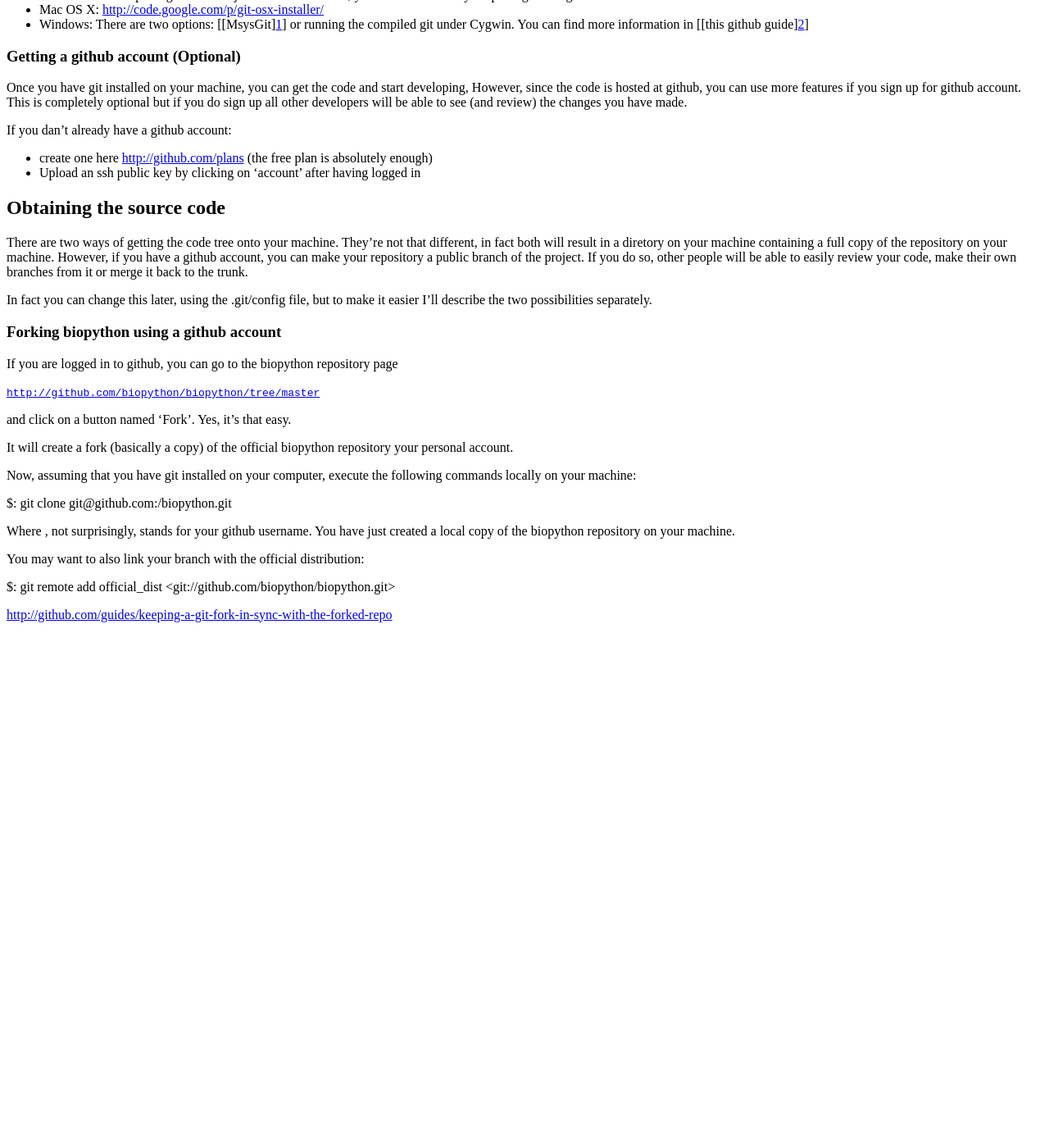
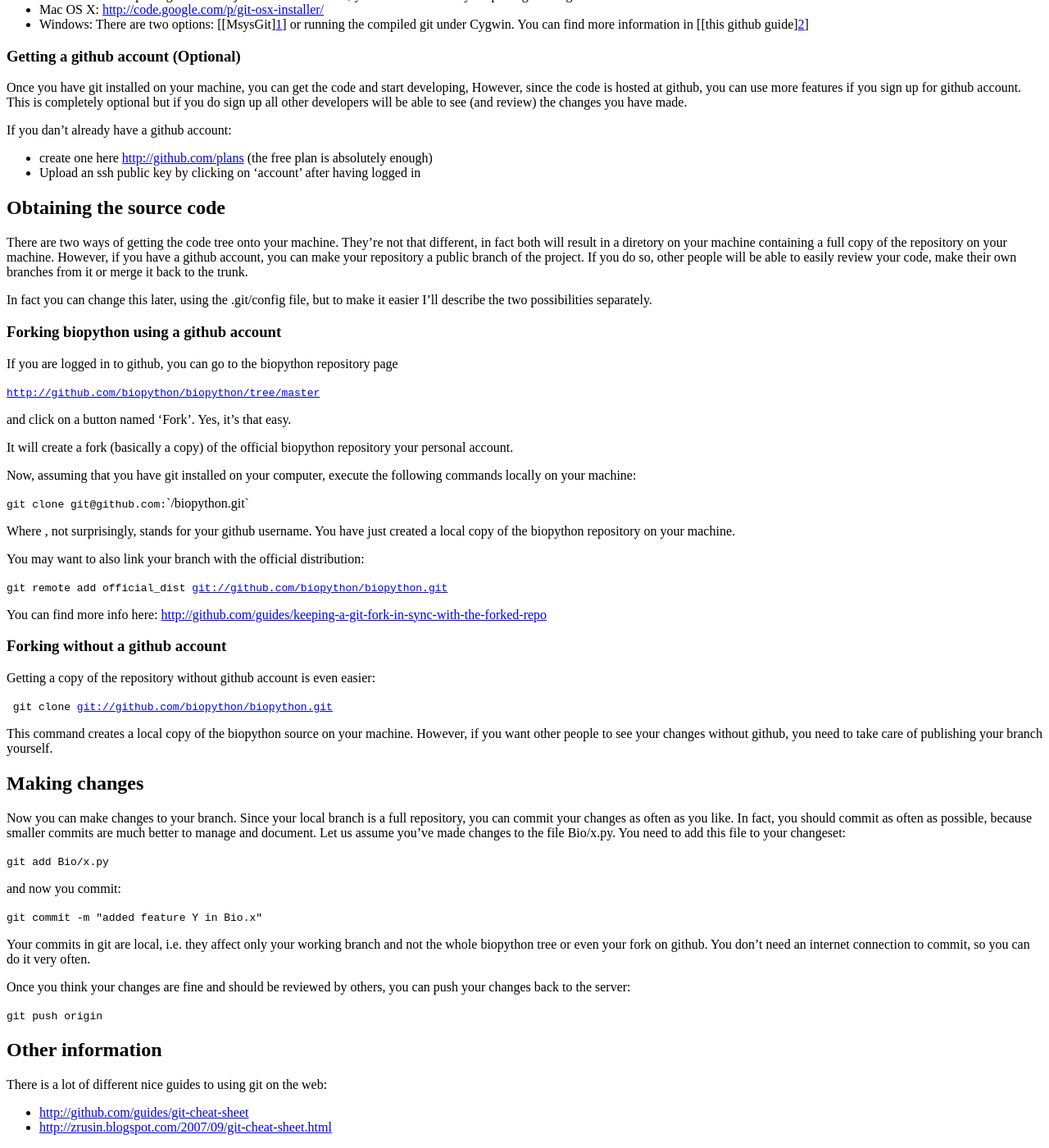
Before and after one commit to biopython/biopython.github.io, a Jekyll site: the page built from wiki/GitMigration.md, in a window 1280 px wide and 1400 px high, scrolled down 517 px. Shown: the whole window at 82% size. Built offline with Jekyll 4.4.1, drawn with Linux system fonts in a browser that asks for light colours; before the commit the page ends 1292 px from its top, so only the background shows below that.

Commit message:
Change to wiki page

```diff
--- a/wiki/GitMigration.md
+++ b/wiki/GitMigration.md
@@ -86,7 +86,7 @@ repository your personal account.
 Now, assuming that you have git installed on your computer, execute the
 following commands locally on your machine:
 
-$: git clone git@github.com:<your username>/biopython.git
+`git clone git@github.com:`<your username>`/biopython.git`
 
 Where <your username>, not surprisingly, stands for your github
 username. You have just created a local copy of the biopython repository
@@ -94,7 +94,50 @@ on your machine.
 
 You may want to also link your branch with the official distribution:
 
-$: git remote add official\_dist
-<git://github.com/biopython/biopython.git>
+`git remote add official_dist `[`git://github.com/biopython/biopython.git`](git://github.com/biopython/biopython.git)
 
+You can find more info here:
 <http://github.com/guides/keeping-a-git-fork-in-sync-with-the-forked-repo>
+
+### Forking without a github account
+
+Getting a copy of the repository without github account is even easier:
+
+` git clone `[`git://github.com/biopython/biopython.git`](git://github.com/biopython/biopython.git)
+
+This command creates a local copy of the biopython source on your
+machine. However, if you want other people to see your changes without
+github, you need to take care of publishing your branch yourself.
+
+Making changes
+--------------
+
+Now you can make changes to your branch. Since your local branch is a
+full repository, you can commit your changes as often as you like. In
+fact, you should commit as often as possible, because smaller commits
+are much better to manage and document. Let us assume you've made
+changes to the file Bio/x.py. You need to add this file to your
+changeset:
+
+`git add Bio/x.py`
+
+and now you commit:
+
+`git commit -m "added feature Y in Bio.x"`
+
+Your commits in git are local, i.e. they affect only your working branch
+and not the whole biopython tree or even your fork on github. You don't
+need an internet connection to commit, so you can do it very often.
+
+Once you think your changes are fine and should be reviewed by others,
+you can push your changes back to the server:
+
+`git push origin`
+
+Other information
+-----------------
+
+There is a lot of different nice guides to using git on the web:
+
+-   <http://github.com/guides/git-cheat-sheet>
+-   <http://zrusin.blogspot.com/2007/09/git-cheat-sheet.html>
```
Also changed, not shown: 1 other file.
